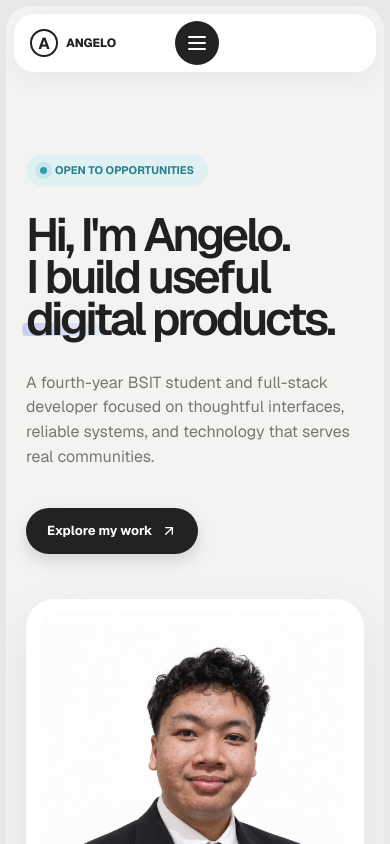
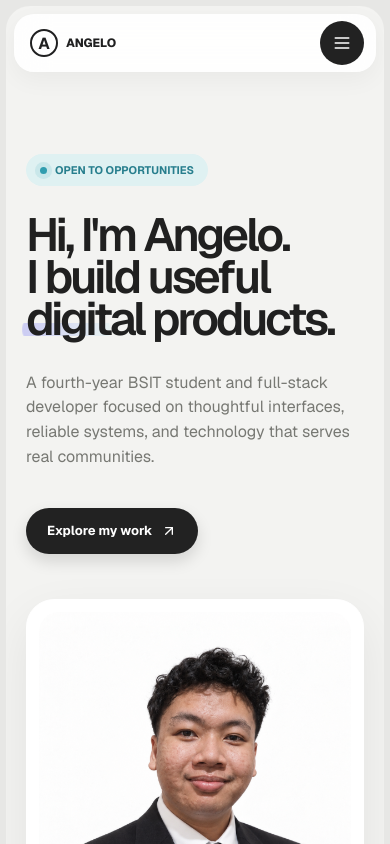
Before and after one commit to Angelo55/angelo-portfolio, a Next.js app: page / in a window 390 px wide. Shown: the top 844 px of the page. Built offline with nearby package versions, Linux system fonts and the light colour scheme.

Commit message:
fix: align and animate responsive navigation

```diff
--- a/src/app/globals.css
+++ b/src/app/globals.css
@@ -296,3 +296,17 @@ button{color:inherit}
 @media(hover:hover) and (pointer:fine){.certificateCard:hover{transform:translateY(-4px);box-shadow:var(--shadow)}.certificateCard:hover .certificatePreview img{transform:scale(1.018)}}
 @media(max-width:980px){.siteHeader{width:calc(100% - 32px)}.siteHeader.headerCompressed{width:calc(100% - 48px)}.heroCards{grid-template-columns:minmax(0,1fr) 74px;justify-content:stretch}.profileCard{width:min(100%,560px);justify-self:start}.certificateDialog{grid-template-columns:1fr}.certificateDetails{order:-1}.certificateDocumentFrame{height:58vh}}
 @media(max-width:700px){.siteHeader{width:calc(100% - 16px);margin:8px auto}.siteHeader.headerCompressed{width:calc(100% - 28px);margin:5px auto}.heroCards{grid-template-columns:1fr}.profileCard{width:100%;justify-self:stretch}.profileMeta{align-items:flex-start;flex-direction:column;gap:5px}.profileMeta small{text-align:left}.certificateGallery{grid-template-columns:1fr}.certificateCardBody{min-height:170px;padding:21px}.certificateDialog{gap:16px}.certificateDetails{padding:20px}.certificateDocumentFrame{height:55vh}}
+/* Responsive navigation alignment and reversible menu motion */
+.menuIcon{position:absolute;inset:0;display:grid;place-items:center;transition:opacity .22s ease,transform .28s cubic-bezier(.22,1,.36,1)}
+.menuIcon svg{width:20px;height:20px}
+.menuIconOpen{transform:rotate(0deg) scale(1)}
+.menuIconClose{transform:rotate(0deg) scale(1)}
+.menuIconOpen.menuIconHidden{opacity:0;transform:rotate(45deg) scale(.78)}
+.menuIconClose.menuIconHidden{opacity:0;transform:rotate(-45deg) scale(.78)}
+@media(max-width:980px){
+  .siteHeader,.siteHeader.headerCompressed{grid-template-columns:minmax(0,1fr) auto}
+  .siteHeader .menu{position:relative;justify-self:end}
+  .mobile{display:grid;opacity:0;visibility:hidden;pointer-events:none;transform:translateY(-8px) scale(.985);transform-origin:top right;transition:opacity .22s ease,transform .28s cubic-bezier(.22,1,.36,1),visibility 0s linear .28s}
+  .mobile.mobileOpen{opacity:1;visibility:visible;pointer-events:auto;transform:translateY(0) scale(1);transition:opacity .22s ease,transform .28s cubic-bezier(.22,1,.36,1),visibility 0s}
+}
+@media(prefers-reduced-motion:reduce){.mobile,.mobile.mobileOpen,.menuIcon{transition:none!important;transform:none}}
--- a/src/components/header.tsx
+++ b/src/components/header.tsx
@@ -75,11 +75,12 @@ export function Header() {
     <nav className="desktop" aria-label="Primary navigation">{links.map((link) => <a key={link[1]} href={link[1]}>{link[0]}</a>)}</nav>
     <a className="btn desktop" href="#contact">Let&apos;s talk</a>
     <button ref={menuRef} className="menu" type="button" aria-expanded={open} aria-controls="mobile-navigation" aria-label={open ? "Close menu" : "Open menu"} onClick={() => setOpen(!open)}>
-      {open ? <X /> : <Menu />}
+      <span className={`menuIcon menuIconOpen${open ? " menuIconHidden" : ""}`}><Menu /></span>
+      <span className={`menuIcon menuIconClose${open ? "" : " menuIconHidden"}`}><X /></span>
     </button>
-    {open && <nav ref={navRef} id="mobile-navigation" className="mobile" aria-label="Mobile navigation">
-      {links.map((link) => <a key={link[1]} href={link[1]} onClick={() => setOpen(false)}>{link[0]}</a>)}
-      <a href="#contact" onClick={() => setOpen(false)}>Contact</a>
-    </nav>}
+    <nav ref={navRef} id="mobile-navigation" className={`mobile${open ? " mobileOpen" : ""}`} aria-label="Mobile navigation" aria-hidden={!open}>
+      {links.map((link) => <a key={link[1]} href={link[1]} tabIndex={open ? 0 : -1} onClick={() => setOpen(false)}>{link[0]}</a>)}
+      <a href="#contact" tabIndex={open ? 0 : -1} onClick={() => setOpen(false)}>Contact</a>
+    </nav>
   </header>;
 }
```
Also changed, not shown: 2 other files (tests, documents, lock files or other folders).
